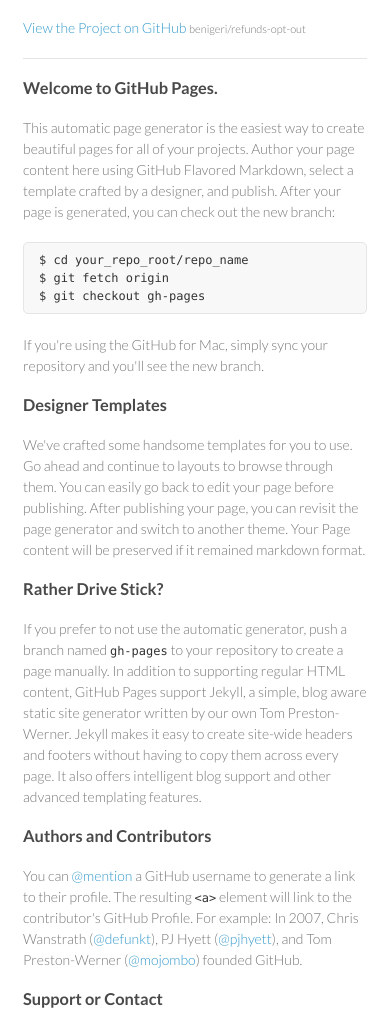
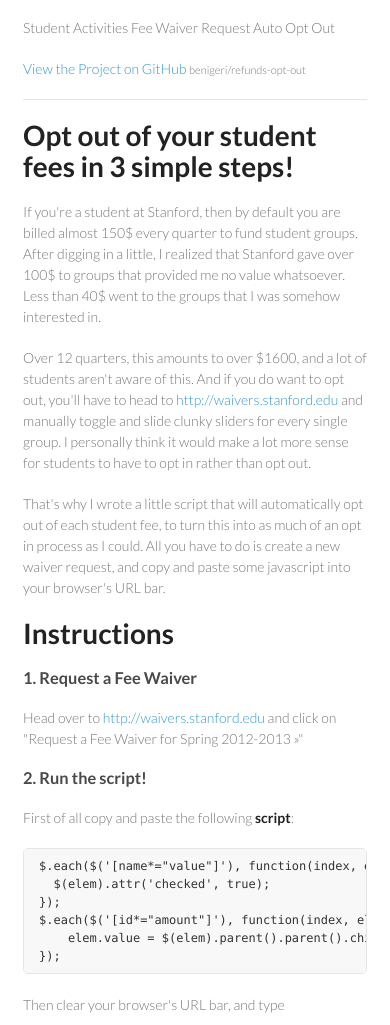
Before and after one commit to benigeri/refunds-opt-out, a plain HTML site: page index.html in a window 390 px wide. Shown: the part 57-1082 px from the top of the page. Drawn offline with Linux system fonts and the light colour scheme.

```diff
--- a/index.html
+++ b/index.html
@@ -16,7 +16,7 @@
     <div class="wrapper">
       <header>
         <h1>Refunds-opt-out</h1>
-        <p></p>
+        <p>Student Activities Fee Waiver Request Auto Opt Out</p>
 
         <p class="view"><a href="https://github.com/benigeri/refunds-opt-out">View the Project on GitHub <small>benigeri/refunds-opt-out</small></a></p>
 
@@ -28,30 +28,44 @@
         </ul>
       </header>
       <section>
-        <h3>Welcome to GitHub Pages.</h3>
+        <h1>Opt out of your student fees in 3 simple steps!</h1>
 
-<p>This automatic page generator is the easiest way to create beautiful pages for all of your projects. Author your page content here using GitHub Flavored Markdown, select a template crafted by a designer, and publish. After your page is generated, you can check out the new branch:</p>
+<p>If you're a student at Stanford, then by default you are billed almost 150$ every quarter to fund student groups. After digging in a little, I realized that Stanford gave over 100$ to groups that provided me no value whatsoever. Less than 40$ went to the groups that I was somehow interested in.  </p>
 
-<pre><code>$ cd your_repo_root/repo_name
-$ git fetch origin
-$ git checkout gh-pages
+<p>Over 12 quarters, this amounts to over $1600, and a lot of students aren't aware of this. And if you do want to opt out, you'll have to head to <a href="http://waivers.stanford.edu">http://waivers.stanford.edu</a> and manually toggle and slide clunky sliders for every single group. I personally think it would make a lot more sense for students to have to opt in rather than opt out. </p>
+
+<p>That's why I wrote a little script that will automatically opt out of each student fee, to turn this into as much of an opt in process as I could. All you have to do is create a new waiver request, and copy and paste some javascript into your browser's URL bar. </p>
+
+<h1>Instructions</h1>
+
+<h3>1. Request a Fee Waiver</h3>
+
+<p>Head over to <a href="http://waivers.stanford.edu">http://waivers.stanford.edu</a> and click on "Request a Fee Waiver for Spring 2012-2013 »"</p>
+
+<h3>2. Run the script!</h3>
+
+<p>First of all copy and paste the following <strong>script</strong>:</p>
+
+<pre><code>$.each($('[name*="value"]'), function(index, elem) {
+  $(elem).attr('checked', true);
+});
+$.each($('[id*="amount"]'), function(index, elem) {
+    elem.value = $(elem).parent().parent().children('th:nth-child(2)').text().substring(1);
+});
 </code></pre>
 
-<p>If you're using the GitHub for Mac, simply sync your repository and you'll see the new branch.</p>
+<p>Then clear your browser's URL bar, and type</p>
 
-<h3>Designer Templates</h3>
+<pre><code>javascript:
+</code></pre>
 
-<p>We've crafted some handsome templates for you to use. Go ahead and continue to layouts to browse through them. You can easily go back to edit your page before publishing. After publishing your page, you can revisit the page generator and switch to another theme. Your Page content will be preserved if it remained markdown format.</p>
+<p>As soon as you finish typing <code>javascript:</code> paste the script in the URL bar, and press <code>enter</code></p>
 
-<h3>Rather Drive Stick?</h3>
+<p>This will set all of the waivers to their maximum value and pick a reason for you. Don't worry if the sliders are still positioned to the left, it does not matter. </p>
 
-<p>If you prefer to not use the automatic generator, push a branch named <code>gh-pages</code> to your repository to create a page manually. In addition to supporting regular HTML content, GitHub Pages support Jekyll, a simple, blog aware static site generator written by our own Tom Preston-Werner. Jekyll makes it easy to create site-wide headers and footers without having to copy them across every page. It also offers intelligent blog support and other advanced templating features.</p>
+<p>If something went wrong, reread the instructions, and if you aren't using Chrome or Safari then get a better browser. </p>
 
-<h3>Authors and Contributors</h3>
-
-<p>You can <a href="https://github.com/blog/821" class="user-mention">@mention</a> a GitHub username to generate a link to their profile. The resulting <code>&lt;a&gt;</code> element will link to the contributor's GitHub Profile. For example: In 2007, Chris Wanstrath (<a href="https://github.com/defunkt" class="user-mention">@defunkt</a>), PJ Hyett (<a href="https://github.com/pjhyett" class="user-mention">@pjhyett</a>), and Tom Preston-Werner (<a href="https://github.com/mojombo" class="user-mention">@mojombo</a>) founded GitHub.</p>
-
-<h3>Support or Contact</h3>
+<h3>3. Fund the student groups that matter to you</h3>
 
 <p>Having trouble with Pages? Check out the documentation at <a href="http://help.github.com/pages">http://help.github.com/pages</a> or contact <a href="mailto:support@github.com">support@github.com</a> and we’ll help you sort it out.</p>
       </section>
@@ -61,15 +75,16 @@ $ git checkout gh-pages
       </footer>
     </div>
     <script src="javascripts/scale.fix.js"></script>
-    <script>
-  (function(i,s,o,g,r,a,m){i['GoogleAnalyticsObject']=r;i[r]=i[r]||function(){
-  (i[r].q=i[r].q||[]).push(arguments)},i[r].l=1*new Date();a=s.createElement(o),
-  m=s.getElementsByTagName(o)[0];a.async=1;a.src=g;m.parentNode.insertBefore(a,m)
-  })(window,document,'script','//www.google-analytics.com/analytics.js','ga');
+              <script type="text/javascript">
+            var gaJsHost = (("https:" == document.location.protocol) ? "https://ssl." : "http://www.");
+            document.write(unescape("%3Cscript src='" + gaJsHost + "google-analytics.com/ga.js' type='text/javascript'%3E%3C/script%3E"));
+          </script>
+          <script type="text/javascript">
+            try {
+              var pageTracker = _gat._getTracker("UA-28067128-3");
+            pageTracker._trackPageview();
+            } catch(err) {}
+          </script>
 
-  ga('create', 'UA-28067128-3', 'github.com');
-  ga('send', 'pageview');
-
-</script>
   </body>
 </html>
```
Also changed, not shown: params.json (+1 -1 lines).
